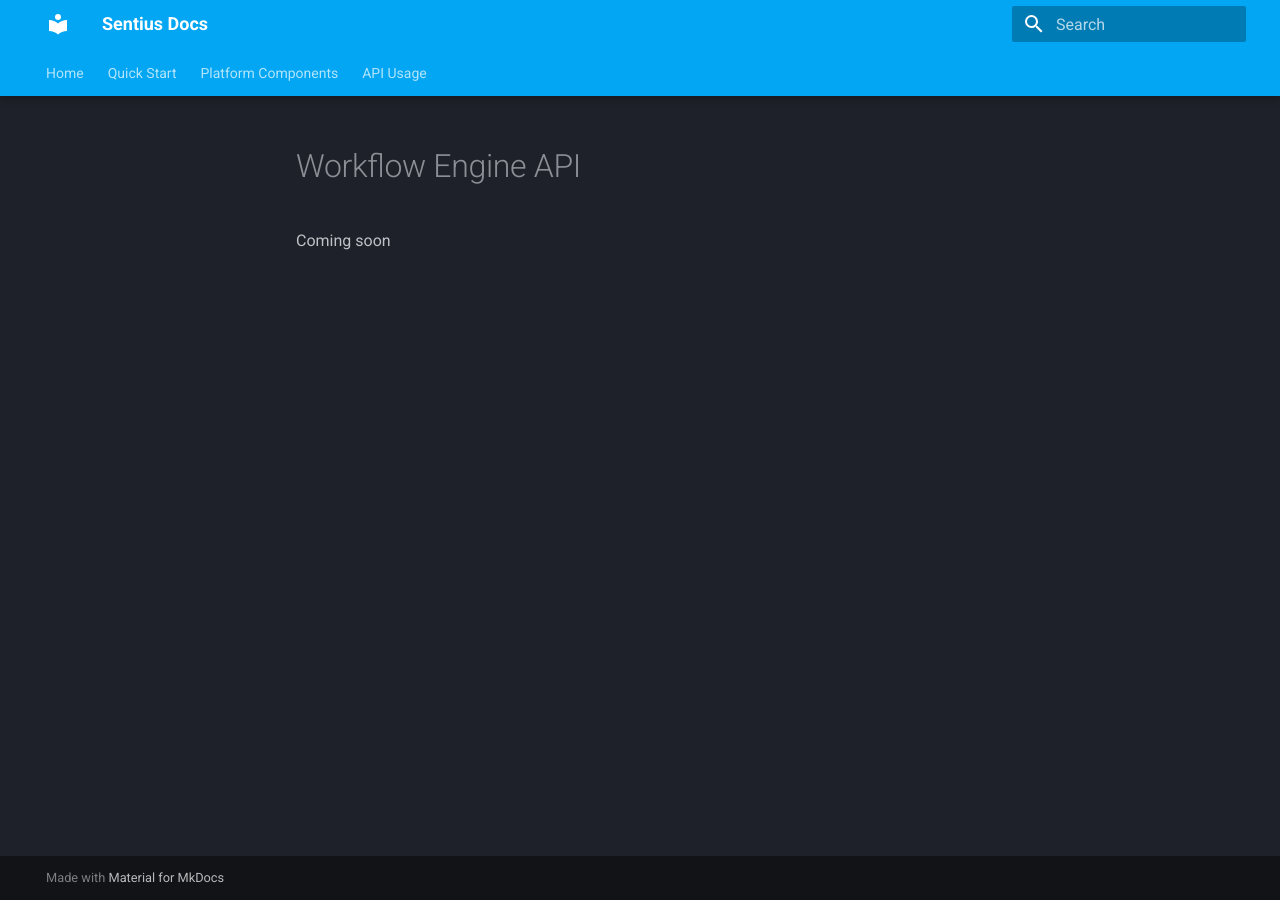
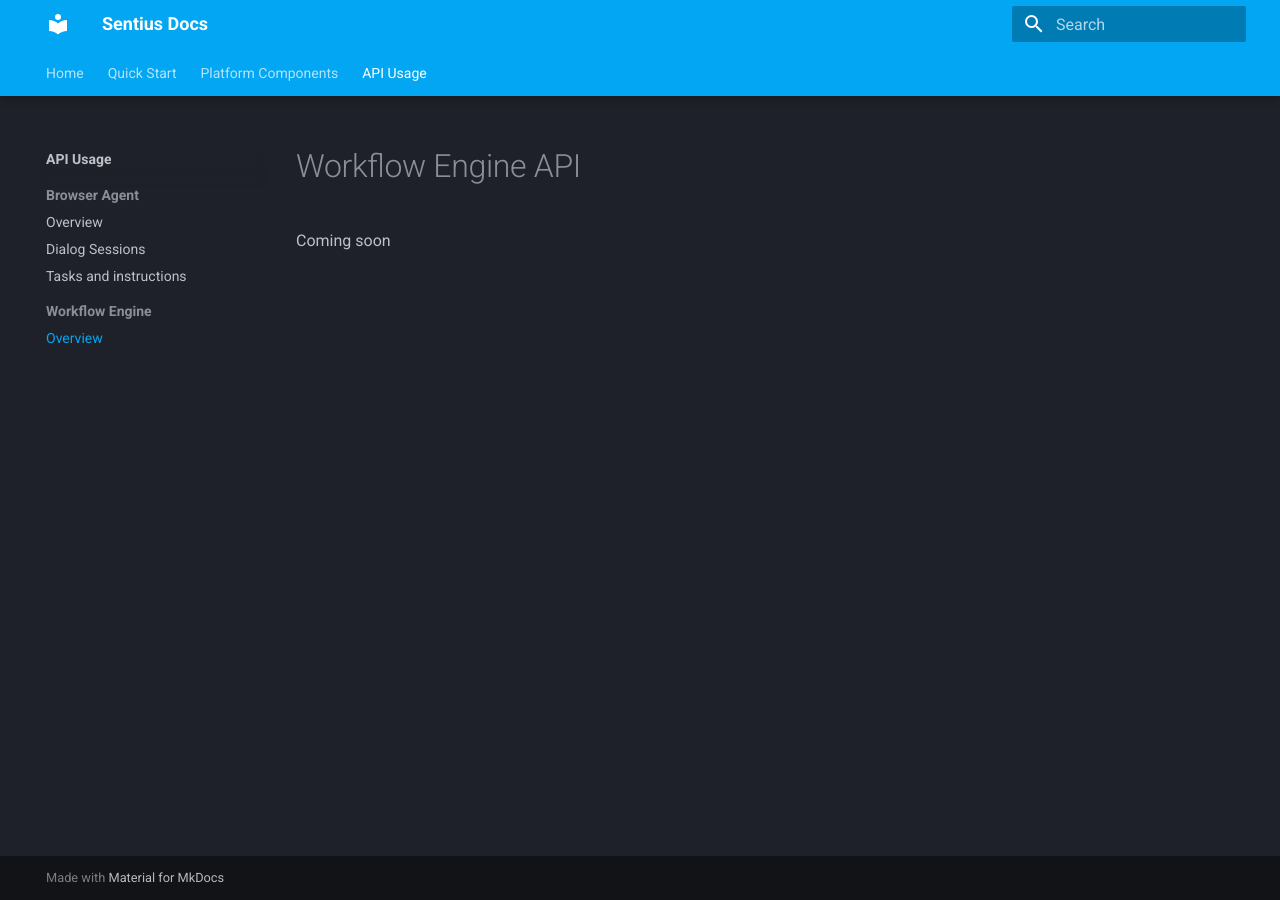
Before and after one commit to Generative-Assistants/sentius-examples, an MkDocs documentation site: the page built from docs/api/workflow-engine-api.md, in a window 1280 px wide. Built offline with MkDocs 1.6.1 and Material for MkDocs 9.7.7, drawn with Linux system fonts in a browser that asks for light colours.

Commit message:
correct path for workflow engine

```diff
--- a/mkdocs.yml
+++ b/mkdocs.yml
@@ -49,4 +49,4 @@ nav:
       - Dialog Sessions: api/dialog-sessions.md
       - Tasks and instructions: api/tasks.md
     - Workflow Engine:
-      - Overview: api/workflows-engine-api.md
+      - Overview: api/workflow-engine-api.md
```
